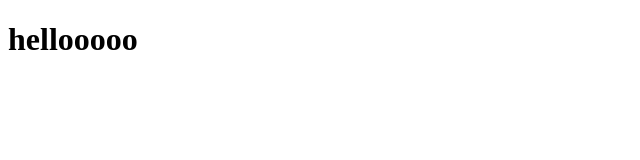
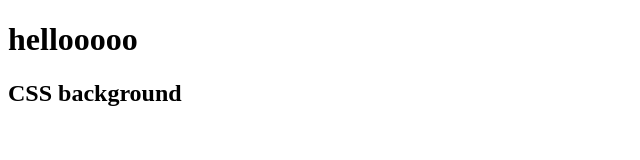
Before and after one commit to emanuelelebboroni/background-generator, a plain HTML site: page index.html in a window 1280 px wide. Shown: the whole page, without its empty margins (0-640 px from the left). Drawn offline with Linux system fonts and the light colour scheme.

Commit message:
Changed the status

```diff
--- a/index.html
+++ b/index.html
@@ -5,5 +5,6 @@
 </head>
 <body>
 	<h1>hellooooo</h1>
+	<h2>CSS background</h2>
 </body>
 </html>
```
